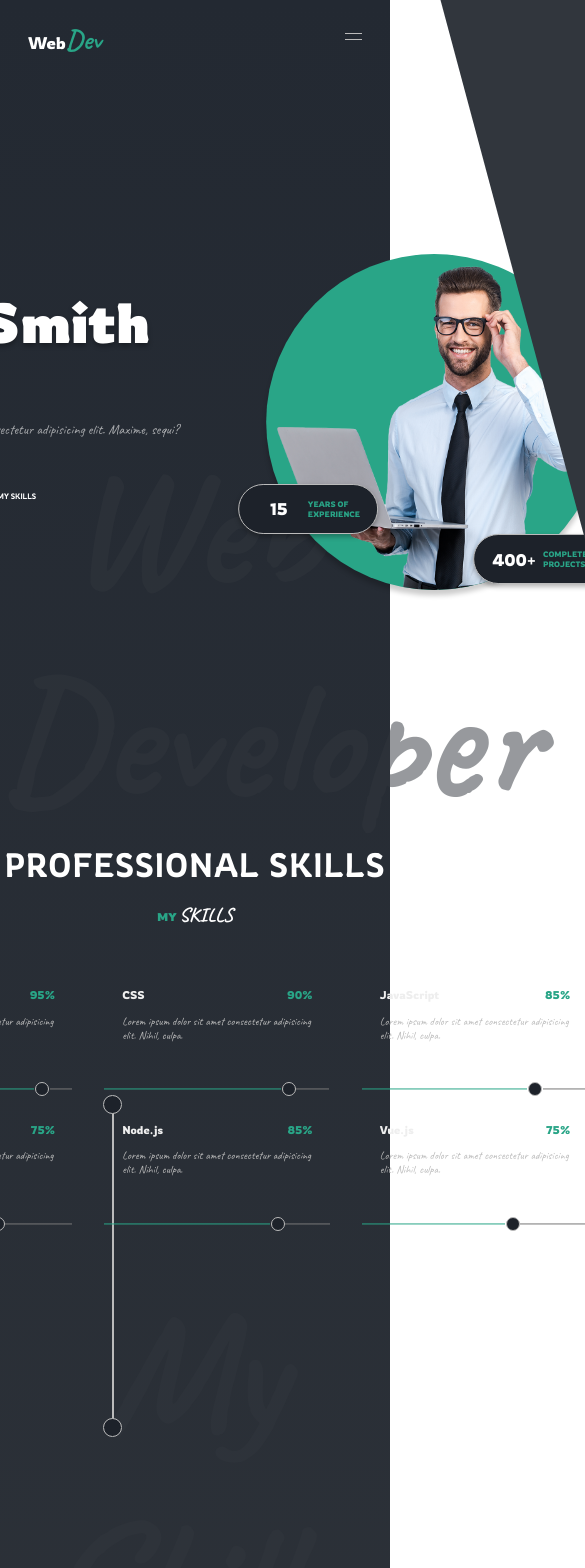
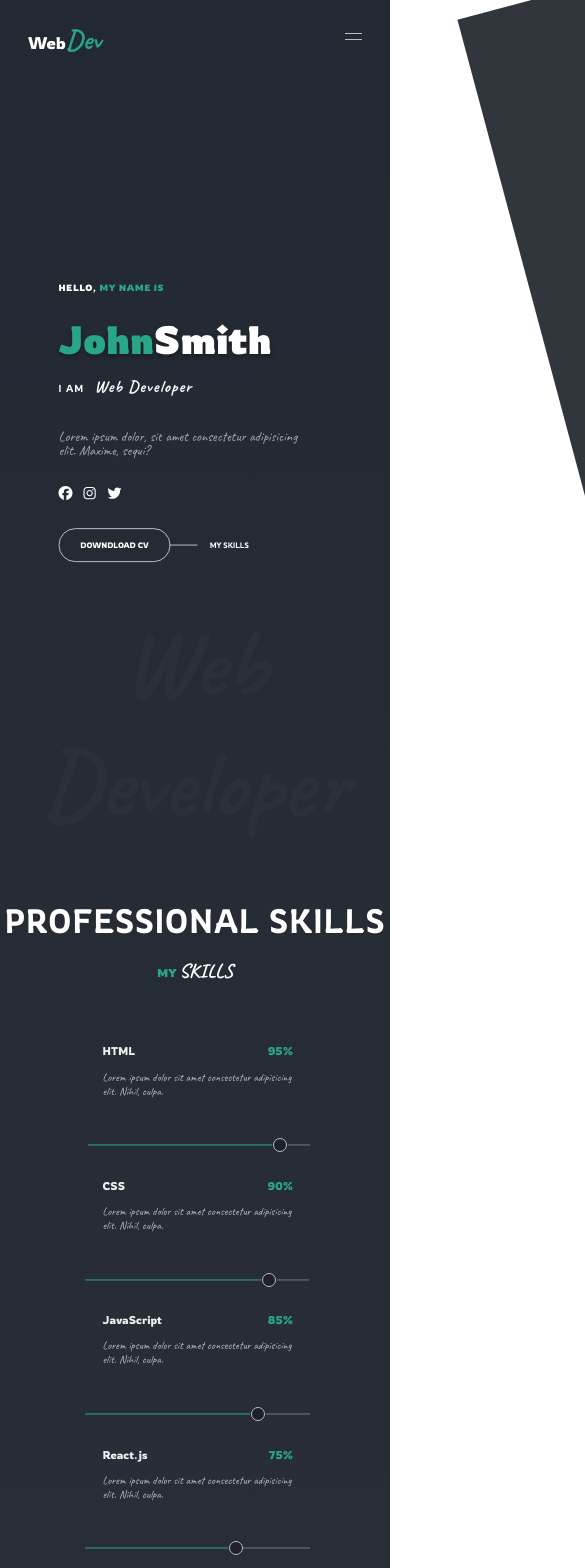
Before and after one commit to pagas/responsive-architectural-next, a Next.js app: page / in a window 390 px wide. Shown: the top 1568 px of the page, 585 px wide, since content can reach past the window. Built offline with nearby package versions, Linux system fonts and the light colour scheme.

Commit message:
add responsiveness

```diff
--- a/src/app/components/UI/header/header.module.css
+++ b/src/app/components/UI/header/header.module.css
@@ -6,3 +6,11 @@
     color: #fff;
     margin-bottom: 3rem;
 }
+
+@media (max-width: 500px) {
+
+    .section-heading {
+      text-align: center;
+    }
+
+}
--- a/src/app/components/UI/section-bg/sectionBg.module.css
+++ b/src/app/components/UI/section-bg/sectionBg.module.css
@@ -10,3 +10,21 @@
     color: #31363d;
     opacity: 0.5;
 }
+
+@media (max-width: 1500px) {
+    .section-bg-heading {
+        font-size: 23rem;
+    }
+}
+
+@media (max-width: 900px) {
+    .section-bg-heading {
+        font-size: 20rem;
+    }
+}
+
+@media (max-width: 700px) {
+    .section-bg-heading {
+        font-size: 17rem;
+    }
+}
--- a/src/app/components/UI/section-border/sectionBorder.module.css
+++ b/src/app/components/UI/section-border/sectionBorder.module.css
@@ -29,3 +29,9 @@
     left: -1.65rem;
     bottom: -3rem;
 }
+
+@media (max-width: 900px) {
+    .section-border {
+      display: none;
+    }
+}
--- a/src/app/components/UI/social-media/SocialMedia.tsx
+++ b/src/app/components/UI/social-media/SocialMedia.tsx
@@ -3,13 +3,15 @@ import styles from './socialMedia.module.css'
 import { FontAwesomeIcon } from '@fortawesome/react-fontawesome'
 import { faFacebook, faInstagram, faTwitter } from '@fortawesome/free-brands-svg-icons'
 export default function SocialMedia({
-  iconClassName = ''
+  iconClassName = '',
+  className = ''
 }: {
-  iconClassName: string
+  iconClassName: string,
+  className: string
 }) {
 
   return (
-    <div className={styles['social-media']}>
+    <div className={`${styles['social-media']} ${className}`}>
       <FontAwesomeIcon icon={faFacebook} className={`${styles.icon} ${iconClassName}`} />
       <FontAwesomeIcon icon={faInstagram} className={`${styles.icon} ${iconClassName}`} />
       <FontAwesomeIcon icon={faTwitter} className={`${styles.icon} ${iconClassName}`} />
--- a/src/app/components/contact/contact.module.css
+++ b/src/app/components/contact/contact.module.css
@@ -148,3 +148,69 @@
     letter-spacing: 0.2rem;
     cursor: pointer;
 }
+
+@media (max-width: 1700px) {
+    .contact .section-border {
+        left: 10rem;
+    }
+
+    .contact-content {
+        width: 120rem;
+    }
+}
+
+@media (max-width: 1500px) {
+    .contact-content {
+        width: 110rem;
+    }
+}
+
+@media (max-width: 1200px) {
+    .contact-content {
+        width: 100rem;
+        justify-content: space-evenly;
+    }
+
+    .contact-right {
+        margin-right: -15rem;
+    }
+
+    .input-groups {
+        flex-direction: column;
+    }
+
+    .input-groups input {
+        width: 60rem;
+    }
+}
+
+@media (max-width: 900px) {
+    .contact-content {
+        width: 110rem;
+    }
+
+    .contact-right {
+        margin-right: -5rem;
+    }
+}
+
+@media (max-width: 700px) {
+    .contact-content {
+        width: 70rem;
+    }
+
+    .contact-left {
+        display: none;
+    }
+}
+
+@media (max-width: 500px) {
+
+    .contact-content {
+        width: 55rem;
+    }
+
+    .input-groups input {
+        width: 50rem;
+    }
+}
--- a/src/app/components/footer/Footer.tsx
+++ b/src/app/components/footer/Footer.tsx
@@ -6,7 +6,7 @@ export default function Footer() {
   return (
     <section className={styles.footer}>
 
-      <SocialMedia iconClassName={styles.icon}></SocialMedia>
+      <SocialMedia className={styles.icons} iconClassName={styles.icon}></SocialMedia>
       <div className={styles.copyright}>
         <p>© Web<span>Dev</span> All Rights Reserved. 2023</p>
       </div>
--- a/src/app/components/footer/footer.module.css
+++ b/src/app/components/footer/footer.module.css
@@ -28,3 +28,9 @@
 .copyright span {
     margin-right: 1rem;
 }
+
+@media (max-width: 500px) {
+    .icons {
+        display: none;
+    }
+}
--- a/src/app/components/landing/landing.module.css
+++ b/src/app/components/landing/landing.module.css
@@ -175,3 +175,53 @@
     color: var(--theme-color);
     width: 50%;
 }
+
+@media (max-width: 1500px) {
+    .name {
+        font-size: 7rem;
+        width: 40rem;
+    }
+
+    .about {
+        width: 45rem;
+    }
+
+    .dev-img-wrapper {
+        width: 40rem;
+        height: 40rem;
+    }
+
+    .dev-work {
+        width: 20rem;
+        height: 7rem;
+        padding: 0 1rem;
+    }
+
+    .dev-work span:nth-child(1) {
+        font-size: 2rem;
+        width: 35%;
+    }
+
+    .dev-experience {
+        bottom: 22rem;
+        right: 25rem;
+    }
+
+    .dev-projects {
+        bottom: 14rem;
+        right: -4rem;
+    }
+}
+
+@media (max-width: 700px) {
+
+    .developer-img {
+        display: none;
+    }
+}
+
+@media (max-width: 500px) {
+    .banner {
+      width: 70%;
+    }
+}
--- a/src/app/components/navigation/navigation.module.css
+++ b/src/app/components/navigation/navigation.module.css
@@ -3,7 +3,7 @@
     position: fixed;
     top: -8rem;
     right: -63rem;
-    widows: 50rem;
+    width: 50rem;
     height: 100vh;
     background-color: #31363d;
     z-index: 200;
@@ -95,3 +95,17 @@
 .nav-items a:hover {
     color: var(--theme-color);
 }
+
+@media (max-width: 1700px) {
+    .navigation {
+        right: -70rem;
+    }
+}
+
+@media (max-width: 500px) {
+    .navigation {
+        width: 100%;
+        right: -100rem;
+        justify-content: center;
+    }
+}
--- a/src/app/components/projects/projects.module.css
+++ b/src/app/components/projects/projects.module.css
@@ -50,3 +50,25 @@
 .projects .btn {
     margin: 5rem 0 0 0;
 }
+
+
+
+@media (max-width: 1500px) {
+    .projects-cards {
+        width: 100rem;
+    }
+}
+
+@media (max-width: 1200px) {
+    .projects .section-border {
+        right: 10rem;
+    }
+}
+
+
+
+@media (max-width: 700px) {
+    .projects-cards {
+        width: 60rem;
+    }
+}
--- a/src/app/components/skills/skills.module.css
+++ b/src/app/components/skills/skills.module.css
@@ -167,3 +167,38 @@
     right: -12.2rem;
     width: 12rem;
 }
+
+
+@media (max-width: 1700px) {
+    .skills .section-border {
+        left: 10rem;
+    }
+}
+
+@media (max-width: 1500px) {
+    .skills {
+        height: 100%;
+        padding: 10rem 0 20rem 0;
+    }
+
+    .skills-cards {
+        width: 100rem;
+    }
+
+    .skills .section-border {
+        height: 85rem;
+    }
+}
+
+
+@media (max-width: 700px) {
+    .skills-cards {
+        width: 60rem;
+    }
+}
+
+@media (max-width: 500px) {
+    .skills-cards {
+        width: 55rem;
+    }
+}
```
